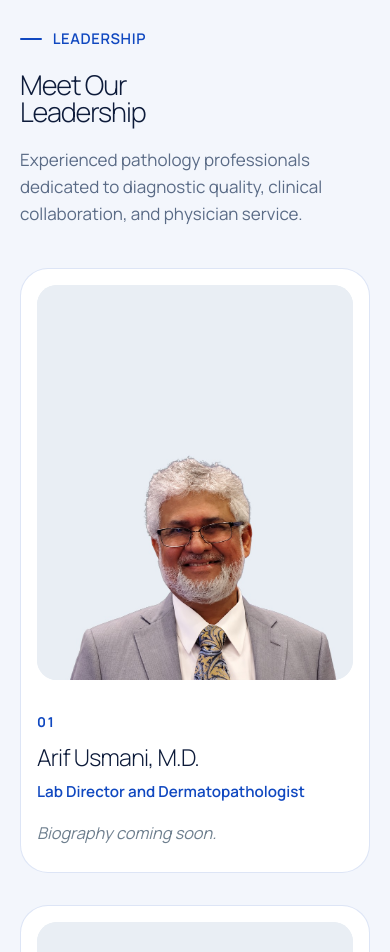
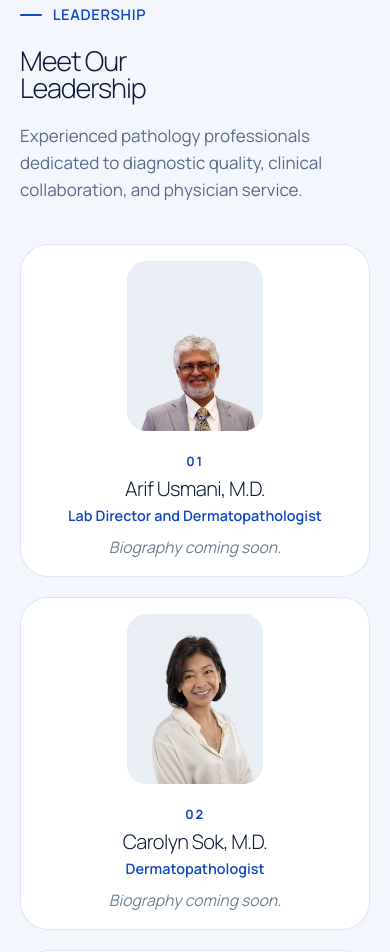
Before and after one commit to hanna-khan/benchmark-diagnostics, a website: page pages/about.html in a window 390 px wide. Shown: the part 2892-3844 px from the top of the page. Drawn offline with Linux system fonts and the light colour scheme.

Commit message:
Update about page styles for improved layout and responsiveness; adjust lead profile dimensions and spacing, and replace accuracy icon image.

```diff
--- a/css/about-page.css
+++ b/css/about-page.css
@@ -49,22 +49,23 @@
 .mv-panel p { max-width: 42ch; color: var(--on-dark); font-size: 1.1rem; }
 
 /* Leadership — one profile per person, shared plain photo backdrop */
-.lead { padding-block: clamp(5rem, 10vw, 9rem); background: var(--paper); border-radius: 0; }
+.lead { padding-block: clamp(3.5rem, 7vw, 6rem); background: var(--paper); border-radius: 0; }
 .lead h2 { color: var(--text); max-width: 14ch; }
-.lead-list { display: grid; gap: clamp(2rem, 5vw, 3.5rem); }
-.lead-profile { display: grid; grid-template-columns: minmax(0, .82fr) minmax(0, 1.18fr); gap: clamp(1.5rem, 4vw, 3.5rem); align-items: center; padding: clamp(1.25rem, 3vw, 2rem); background: var(--white); border: 1px solid var(--line); border-radius: var(--r-lg); overflow: hidden; transition: opacity .9s var(--ease), transform .9s var(--ease), box-shadow .4s var(--ease); }
-.lead-profile:nth-child(even) { grid-template-columns: minmax(0, 1.18fr) minmax(0, .82fr); }
+.lead-list { display: grid; gap: 1.25rem; }
+.lead-profile { display: grid; grid-template-columns: 11.5rem minmax(0, 1fr); gap: 1.25rem 1.5rem; align-items: center; padding: 1rem 1.25rem; background: var(--white); border: 1px solid var(--line); border-radius: var(--r-lg); overflow: hidden; transition: opacity .9s var(--ease), transform .9s var(--ease), box-shadow .4s var(--ease); }
+.lead-profile:nth-child(even) { grid-template-columns: minmax(0, 1fr) 11.5rem; }
 .lead-profile:nth-child(even) .lead-photo { order: 2; }
 .lead-profile:hover { box-shadow: 0 30px 50px -34px rgba(7, 27, 48, .45); }
-.lead-photo { aspect-ratio: 4 / 5; overflow: hidden; border-radius: var(--r-md); background: #e8eef4; }
+.lead-photo { width: 11.5rem; aspect-ratio: 4 / 5; overflow: hidden; border-radius: var(--r-md); background: #e8eef4; }
 .lead-photo img { width: 100%; height: 100%; object-fit: cover; object-position: center top; transition: transform 1s var(--ease); }
 .lead-profile:hover .lead-photo img { transform: scale(1.03); }
-.lead-copy { display: flex; flex-direction: column; align-items: flex-start; gap: .65rem; min-width: 0; padding-block: .5rem; }
-.lead-index { margin: 0; font-size: .85rem; font-weight: 700; letter-spacing: .14em; color: var(--brand); }
-.lead-copy h3 { color: var(--text); font-size: clamp(1.45rem, 2.6vw, 2.1rem); font-weight: 300; letter-spacing: -.03em; line-height: 1.15; }
-.lead-role { margin: 0; color: var(--brand); font-weight: 600; font-size: .95rem; line-height: 1.4; }
-.lead-bio { margin-top: .5rem; color: var(--muted); font-size: 1.02rem; line-height: 1.7; max-width: 48ch; }
-.lead-bio p + p { margin-top: .9rem; }
+.lead-copy { display: flex; flex-direction: column; align-items: flex-start; gap: .35rem; min-width: 0; padding-block: 0; }
+.lead-index { margin: 0; font-size: .8rem; font-weight: 700; letter-spacing: .14em; color: var(--brand); }
+.lead-copy h3 { color: var(--text); font-size: clamp(1.25rem, 2vw, 1.65rem); font-weight: 300; letter-spacing: -.03em; line-height: 1.2; margin: 0; }
+.lead-role { margin: 0; color: var(--brand); font-weight: 600; font-size: .9rem; line-height: 1.35; }
+.lead-bio { margin-top: .25rem; color: var(--muted); font-size: .98rem; line-height: 1.55; max-width: 52ch; }
+.lead-bio p { margin: 0; }
+.lead-bio p + p { margin-top: .65rem; }
 .lead-bio[data-bio] p:only-child { font-style: italic; color: rgba(85, 105, 122, .85); }
 
 /* Research */
@@ -93,9 +94,15 @@
 .about .cta h2 { max-width: 16ch; font-size: clamp(1.9rem, 5.1vw, 4.4rem); }
 
 @media (max-width: 980px) {
-    .lead-profile, .lead-profile:nth-child(even) { grid-template-columns: 1fr; }
+    .lead-profile, .lead-profile:nth-child(even) { grid-template-columns: 9.5rem minmax(0, 1fr); }
+    .lead-profile:nth-child(even) .lead-photo { order: 2; }
+    .lead-photo { width: 9.5rem; }
+}
+@media (max-width: 560px) {
+    .lead-profile, .lead-profile:nth-child(even) { grid-template-columns: 1fr; text-align: center; }
     .lead-profile:nth-child(even) .lead-photo { order: 0; }
-    .lead-photo { max-width: 22rem; margin-inline: auto; width: 100%; }
+    .lead-photo { width: 8.5rem; margin-inline: auto; }
+    .lead-copy { align-items: center; }
 }
 @media (max-width: 860px) {
     .story-grid, .rx-grid { grid-template-columns: 1fr; }
```
Also changed, not shown: assets/images/icons/accuracy.png, assets/images/icons/accuracy.svg (added).
